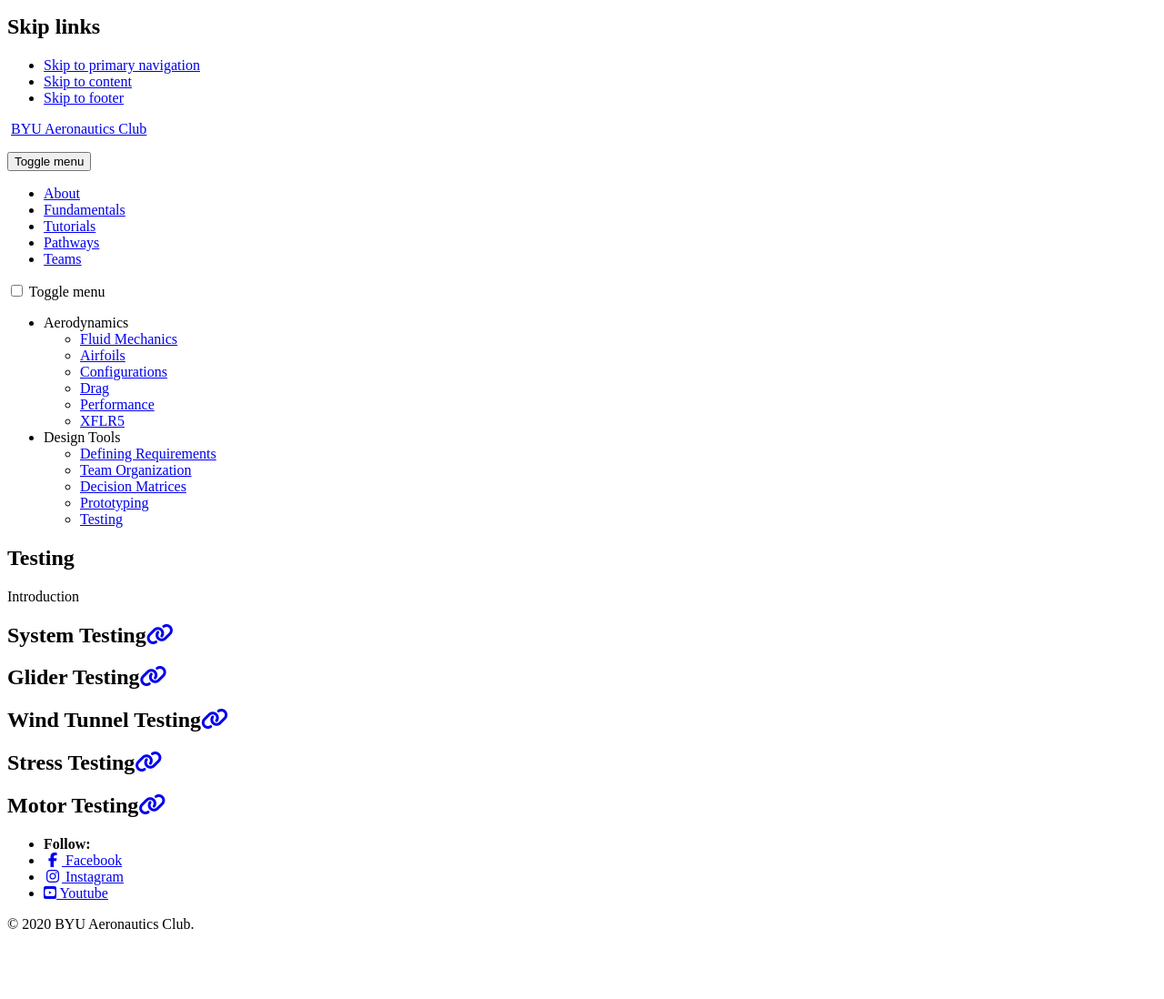
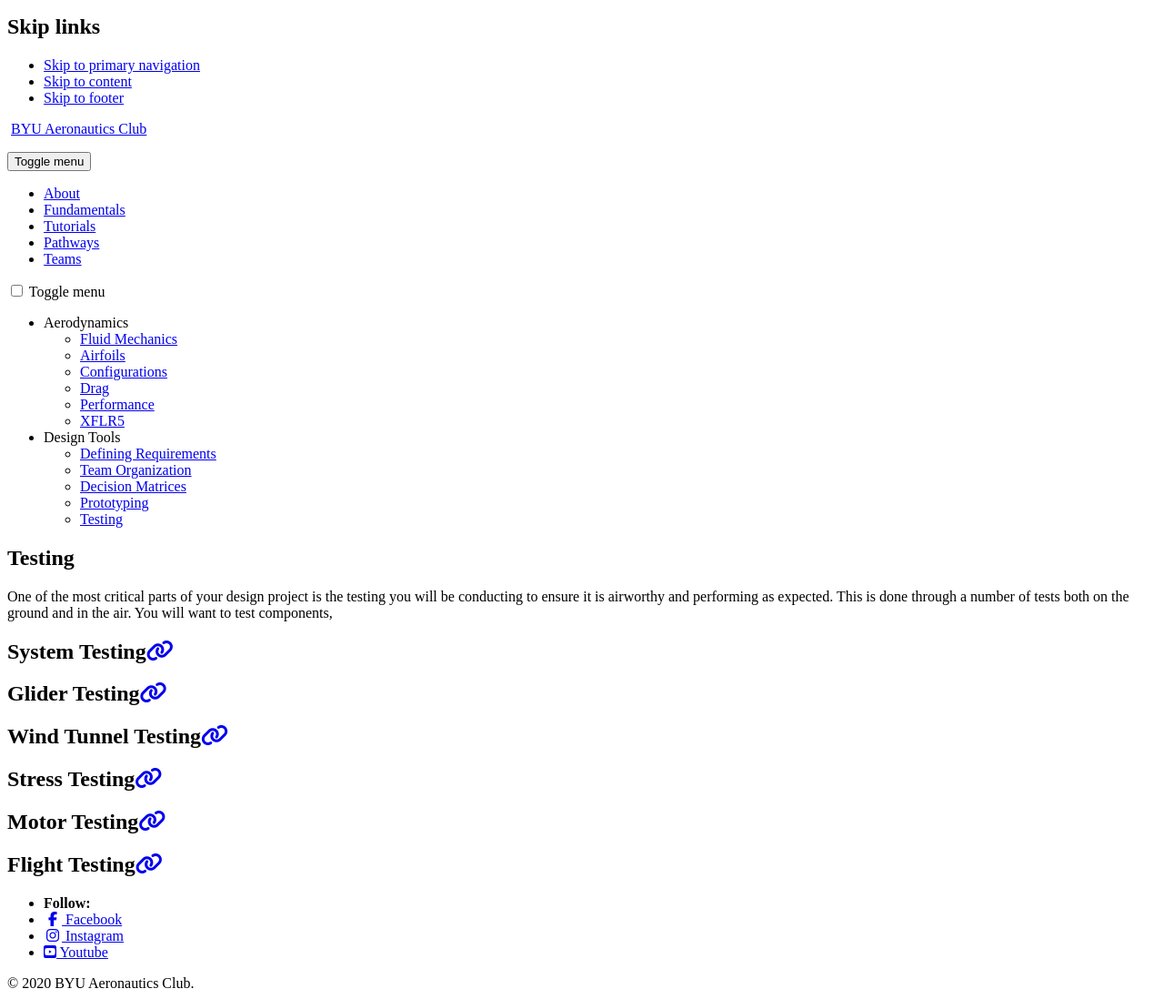
Before and after one commit to BYU-Aeronautics-Club/BYUAeronauticsClub.github.io, a Jekyll site: the page built from _pages/fundamentals/designtools/testing.md, in a window 1280 px wide, cut to the strip 112-1210 px from the top of the page. Shown: the whole strip at 91% size. Built offline with Jekyll 4.4.1, drawn with Linux system fonts in a browser that asks for light colours; cached includes are drawn as plain includes; nearby versions of some CDN libraries; before the commit the page ends 1145 px from its top, so only the background shows below that.

Commit message:
Adding intro

```diff
--- a/_pages/fundamentals/designtools/testing.md
+++ b/_pages/fundamentals/designtools/testing.md
@@ -7,7 +7,7 @@ sidebar:
 
 ---
 
-Introduction
+One of the most critical parts of your design project is the testing you will be conducting to ensure it is airworthy and performing as expected. This is done through a number of tests both on the ground and in the air. You will want to test components,
 
 ## System Testing
 
@@ -18,3 +18,5 @@ Introduction
 ## Stress Testing
 
 ## Motor Testing
+
+## Flight Testing
```
